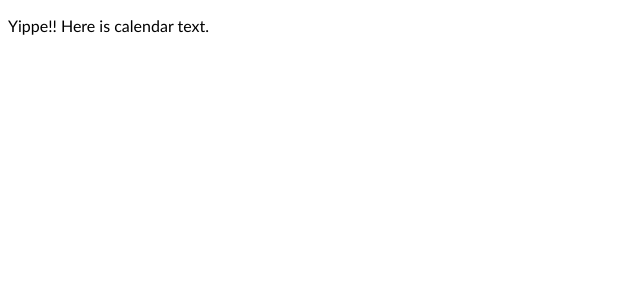
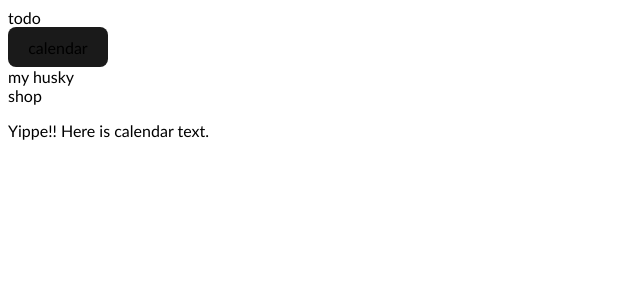
Before and after one commit to hcp-uw/plan-with-husky, a React (Vite) app in the folder starter-frontend/: page /calendar in a window 1280 px wide. Shown: the top 300 px of the page, without its empty margins (0-640 px from the left). Built offline with nearby package versions, Linux system fonts and the light colour scheme.

Commit message:
basic calendar page with sideMenu navigation included

```diff
--- a/starter-frontend/src/pages/Calendar/Calendar.jsx
+++ b/starter-frontend/src/pages/Calendar/Calendar.jsx
@@ -1,6 +1,12 @@
+import "../Home/Home.css";
+import SideBar from "../../components/SideBar/SideBar";
+
 export default function Calendar () {
     return (
         <>
+            <div className="menu">
+                <SideBar />
+            </div>
             <p>Yippe!! Here is calendar text.</p>
         </>
     );
```
